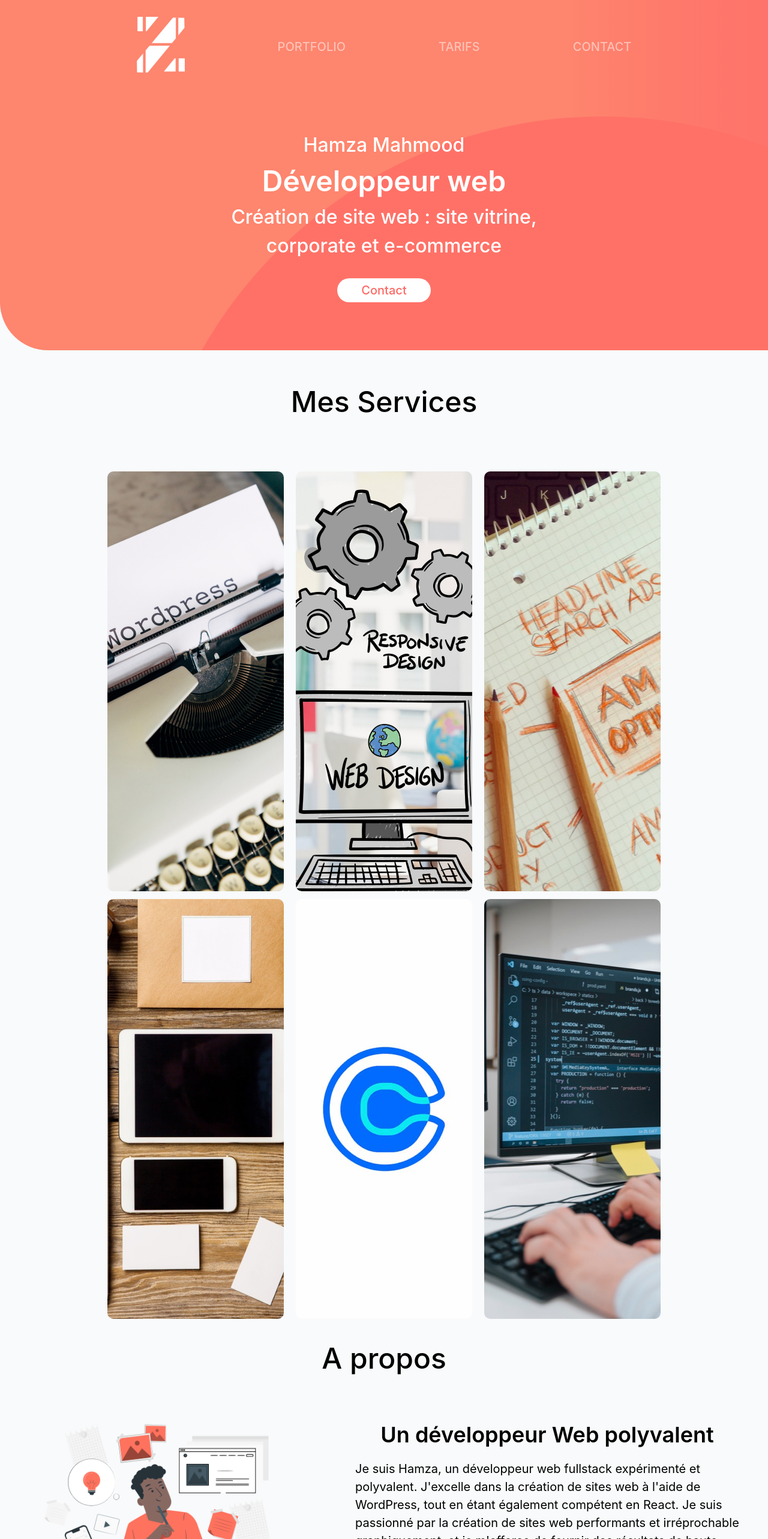
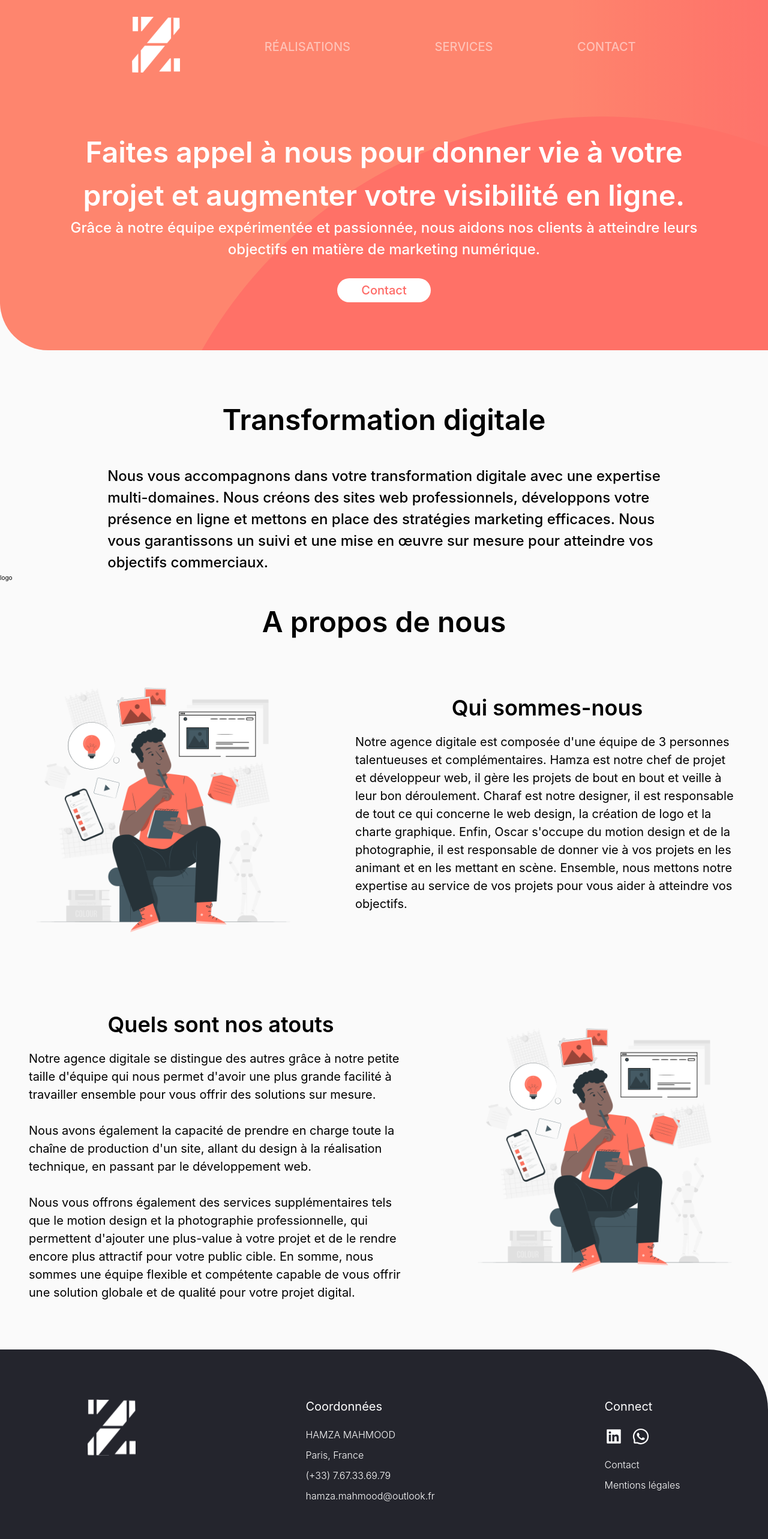
Before and after one commit to Zhamza1/Agence-digitale, a React (Create React App) app: page / in a window 1280 px wide. Shown: the top 2566 px of the page at 60% size. Built offline with nearby package versions, Linux system fonts and the light colour scheme.

Commit message:
Work on home

```diff
--- a/src/components/header.jsx
+++ b/src/components/header.jsx
@@ -25,8 +25,8 @@ const Header = () => {
         <nav className='z-[100000]' ref={navRef} >
           <ul className='flex justify-around px-[15rem] text-white items-center text-[2rem] md:flex-col md:text-[40px] '  >
             <NavLink  to="/" className='w-[8rem] h-[10rem] ' > <img src={Logo} alt="logo du site zhamza" /> </NavLink>
-              <li className=' font-medium text-[#ffffff] opacity-50 hover:opacity-100 transition-all duration-500 uppercase '  > <NavLink to="/portfolio" className={({ isActive }) => isActive ? activeLink : undefined}> Réalisations  </NavLink></li>
-              <li className=' font-medium text-[#ffffff] opacity-50 hover:opacity-100 transition-all duration-500 '  > <NavLink to="/tarifs" className={({ isActive }) => isActive ? activeLink : undefined}>  SERVICES </NavLink> </li>
+              <li className=' font-medium text-[#ffffff] opacity-50 hover:opacity-100 transition-all duration-500 uppercase '  > <NavLink to="/realisations" className={({ isActive }) => isActive ? activeLink : undefined}> Réalisations  </NavLink></li>
+              <li className=' font-medium text-[#ffffff] opacity-50 hover:opacity-100 transition-all duration-500 '  > <NavLink to="/services" className={({ isActive }) => isActive ? activeLink : undefined}>  SERVICES </NavLink> </li>
               <li className=' font-medium text-[#ffffff] opacity-50 hover:opacity-100 transition-all duration-500 '  > <NavLink to="/contact" className={({ isActive }) => isActive ? activeLink : undefined}>CONTACT </NavLink> </li>
           </ul>
           <button
--- /dev/null
+++ b/src/components/logo.jsx
@@ -0,0 +1,9 @@
+import React from 'react'
+
+const logo = () => {
+  return (
+    <div>logo</div>
+  )
+}
+
+export default logo
--- a/src/components/realisationsCard.jsx
+++ b/src/components/realisationsCard.jsx
@@ -1,6 +1,6 @@
 import React from 'react'
 
-const portfolioCard = (props) => {
+const realisationsCard = (props) => {
   return (
     <>
         <div className=' w-[45%] h-[100%] rounded-[10px] sm:w-[100%] sm:mb-[3.6rem] '>
@@ -10,4 +10,4 @@ const portfolioCard = (props) => {
   )
 }
 
-export default portfolioCard
+export default realisationsCard
--- a/src/components/tarifsCard.jsx
+++ /dev/null
@@ -1,59 +0,0 @@
-import React from 'react'
-import {
-    Link
-  } from "react-router-dom";
-
-
-const tarifsCard = (props) => {
-  return (
-    <>
-        <div className='relative flex justify-center drop-shadow-lg w-[90%] bg-[#FFFFFF] py-[1.5rem]  mx-[5%] rounded-[1.5rem] mb-[4rem] cursor-pointer transition-all duration-500 hover:top-[-1rem] hover:shadow-2xl ' >
-            <div className={` w-[20%] ${props.bgColor} rounded-[1.5rem] text-center px-[3rem] pt-[4rem] ${props.textColor} xl:w-[25%] md:w-[26%] sm:w-[30%] pb-[2rem] sm:pb-[2rem] `} >
-                <h3 className='font-semibold text-[2.5rem] ' >SITE VITRINE <br /> {props.site} </h3>
-                <h2 className='font-semibold text-[3.2rem] ' >À PARTIR DE {props.prix}€ </h2>
-                <h4 className='font-light text-[1.8rem] pb-[3rem] pt-[1rem] uppercase  ' > {props.description} </h4>
-                <Link to="/contact" >    <button type='submit' className={`uppercase ${props.textButton} ${props.bgButton} px-6 py-[1rem] rounded-[0.7rem] text-[1.8rem] font-regular hover:bg-white mb-[2rem]  ${props.animation} `} > Nous contacter </button> </Link>
-                <h4 className='font-light text-[1.8rem] uppercase' > {props.description2} </h4>
-            </div>
-            <div className='w-[37%] ml-[5rem] py-[2rem] font-regular text-[16px] xl:w-[33%] sm:w-[30%]' >
-                <p className='leading-[5rem] text-[1.8rem] ' >
-                    ✓  Développé sous WORDPRESS    <br />
-
-                    ✓  Sélection d'une palette de couleur <br />
-
-                    ✓  Domaine + hébergement + e-mail pendant 12 mois <br />
-
-                    ✓  Formulaire de contact <br />
-
-                    { props.maquette ? <> {props.maquette}  <br /> </> : "" }
-
-                    <span className={`${props.gris}`} >  ✓ Création charte graphique personnalisée <br /> </span>
-
-                    <span className={`${props.gris}`} >  ✓ Création entière du design via Figma <br /> </span>
-                </p>
-            </div>
-            <div className='w-[37%] ml-[2rem] py-[2rem] font-regular text-[1.6rem] xl:w-[33%] sm:w-[30%]' >
-                <p className='leading-[5rem] text-[1.8rem] ' >
-                    ✓  Site responsive <br />
-
-                    ✓  Mise en place du contenu (textes & images) <br />
-
-                    ✓  Liens de partage sur les réseaux sociaux <br />
-
-                    ✓  Optimisation du référencement <br />
-
-                    ✓  Statistiques de visite <br />
-
-                    ✓  Mise en ligne du site <br />
-
-                    <span className={`${props.gris}`} > ✓  Mise en place d’outil spécifique <br /> </span>
-
-                    <span className={`${props.gris}`} > ✓  Création d’une page Google My Business  <br /> </span>
-                </p>
-            </div>
-        </div>
-    </>
-  )
-}
-
-export default tarifsCard
--- a/src/index.css
+++ b/src/index.css
@@ -1,5 +1,6 @@
 
 @tailwind base;
+
 @tailwind components;
 @tailwind utilities;
 
@@ -19,8 +20,28 @@ html {
 
 body {
     font-family: "Inter", sans-serif;
-    background-color: #F8FAFB;
+    background-color: #FAFAFA;
 }
+
+@layer base {
+    h1 {
+      @apply text-[4.8rem] font-semibold ;
+
+    }
+    h2 {
+      @apply text-[3.6rem] font-semibold ;
+    }
+    h3 {
+      @apply text-[2.4rem] font-medium ;
+    }
+    h4 {
+      @apply text-[2rem] font-normal ;
+    }
+    p {
+        @apply text-[1.6rem] font-normal ;
+      }
+  }
+
 
 @media only screen and (min-width : 2200px) {
 
--- a/src/page/aPropos.jsx
+++ b/src/page/aPropos.jsx
@@ -6,21 +6,37 @@ const aPropos = () => {
   return (
     <>
   <section>
-      <h1 className='flex justify-center mt-[3rem] text-[4.8rem] font-medium ' > A propos </h1>
+      <h1 className='flex justify-center mt-[3rem]' > A propos de nous  </h1>
       <div className='flex pt-[4rem] justify-around pb-[8rem] '>
           <img src={Illu1} alt="Illustration à propos" className='w-[35%] h-[40%] sm:w-[45%] ' />
         <div className='self-center w-[50%] ' >
-          <h2 className='justify-center flex text-[3.6rem] font-semibold '>Un développeur Web polyvalent</h2>
+          <h2 className='justify-center flex text-[3.6rem] font-semibold '>Qui sommes-nous</h2>
 
-        <p className='pt-[1.5rem]  flex justify-center text-[2rem] font-regular  ' >
-        Je suis Hamza, un développeur web fullstack expérimenté et polyvalent. J'excelle dans la création de sites web à l'aide de WordPress, tout en étant également compétent en React.
-        Je suis passionné par la création de sites web performants et irréprochable graphiquement, et je m'efforce de fournir des résultats de haute qualité à chaque projet sur lequel je travaille.
-        <br /><br /> Vous trouverez mon travail de premier ordre et convivial tout en étant suffisamment professionnel pour impressionner vos clients. N'hésitez pas à m'envoyer un message si vous avez des questions
-          ou des conseils sur les services que je propose.
+        <h4 className='pt-[1.5rem]  flex justify-center   ' >
+          Notre agence digitale est composée d'une équipe de 3 personnes talentueuses et complémentaires. Hamza est notre chef de projet et développeur web, il gère les projets de bout en bout et veille à leur bon déroulement. Charaf est notre designer, il est responsable de tout ce qui concerne le web design, la création de logo et la charte graphique. Enfin, Oscar s'occupe du motion design et de la photographie, il est responsable de donner vie à vos projets en les animant et en les mettant en scène. Ensemble, nous mettons notre expertise au service de vos projets pour vous aider à atteindre vos objectifs.
 
-        </p>
+        </h4>
         </div>
       </div>
+
+      <div className='flex pt-[4rem] justify-around pb-[8rem] '>
+        <div className='self-center w-[50%] ' >
+          <h2 className='justify-center flex text-[3.6rem] font-semibold '>Quels sont nos atouts </h2>
+
+        <h4 className='pt-[1.5rem]  flex justify-center   ' >
+          Notre agence digitale se distingue des autres grâce à notre petite taille d'équipe qui nous permet d'avoir une plus grande facilité à travailler ensemble pour vous offrir des solutions sur mesure.
+          <br /><br />
+          Nous avons également la capacité de prendre en charge toute la chaîne de production d'un site, allant du design à la réalisation technique, en passant par le développement web.
+          <br /><br />
+          Nous vous offrons également des services supplémentaires tels que le motion design et la photographie professionnelle, qui permettent d'ajouter une plus-value à votre projet et de le rendre encore plus attractif pour votre public cible.
+          En somme, nous sommes une équipe flexible et compétente capable de vous offrir une solution globale et de qualité pour votre projet digital.
+
+        </h4>
+        </div>
+          <img src={Illu1} alt="Illustration à propos" className='w-[35%] h-[40%] sm:w-[45%] ' />
+
+      </div>
+
       </section>
       <Footer/>
     </>
--- a/src/page/home.jsx
+++ b/src/page/home.jsx
@@ -1,5 +1,5 @@
 import { useRef,React } from 'react'
-import HomeCard from '../components/homeCard'
+import ServicesCard from '../components/servicesCard'
 import APropos from './aPropos'
 import {
   Link
@@ -9,6 +9,7 @@ import { FaBars,FaTimes } from 'react-icons/fa';
 import "../components/header.css"
 import Logo from "../asset/Logo.svg"
 import {Helmet} from "react-helmet-async"
+import LogoComponent from '../components/logo';
 
 
 const Home = (name) => {
@@ -32,8 +33,8 @@ const Home = (name) => {
         <nav className='z-[100000]' ref={navRef} >
           <ul className='flex justify-around px-[15rem] text-white items-center font-regular text-[2rem] md:flex-col md:text-[40px] '>
             <Link to="/" className="w-[8rem] h-[10rem] " > <img src={Logo} alt="logo du site zhamza" /> </Link>
-            <Link to="/portfolio" ><li className=' font-medium text-[#ffffff] opacity-50 hover:opacity-100 transition-all duration-500 active:opacity-100   '>PORTFOLIO</li> </Link>
-            <Link to="/tarifs"> <li className=' font-medium text-[#ffffff] opacity-50 hover:opacity-100 transition-all duration-500 active:opacity-100 ' >TARIFS</li></Link>
+            <Link to="/realisations" ><li className=' font-medium text-[#ffffff] opacity-50 hover:opacity-100 transition-all duration-500 active:opacity-100 uppercase '>Réalisations</li> </Link>
+            <Link to="/services"> <li className=' font-medium text-[#ffffff] opacity-50 hover:opacity-100 transition-all duration-500 active:opacity-100 ' >SERVICES</li></Link>
             <Link to="/contact" > <li className=' font-medium text-[#ffffff] opacity-50 hover:opacity-100 transition-all duration-500 active:opacity-100 ' >CONTACT</li> </Link>
           </ul>
           <button
@@ -48,9 +49,10 @@ const Home = (name) => {
 			  </button>
       </header>
       <div className='text-center' >
-        <h2 className='text-[3.2rem] font-medium ' >Hamza Mahmood </h2>
-        <h1 className='text-[4.8rem] font-semibold' >Développeur web</h1>
-        <h2 className='text-[3.2rem] font-medium' > Création de site web : site vitrine,<br></br>  corporate et e-commerce </h2>
+        <h1 className='text-[4.8rem] font-semibold' >Faites appel à nous pour donner vie à votre <br /> projet et augmenter votre visibilité en ligne.</h1>
+        <h3 className='text-[2.4rem] font-medium' > Grâce à notre équipe expérimentée et passionnée, nous aidons nos clients à atteindre leurs <br /> objectifs en matière de marketing numérique.
+
+</h3>
 
         <div className='pt-[3rem]' ><Link to="/contact" > <button type='submit' className=' text-[#FE6965] bg-[#FFFFFF] font-medium px-[4rem] py-[0.5rem] rounded-full text-[2rem] hover:bg-[#EFEFEF]  transition ease-in-out delay-100 ' >Contact</button> </Link> </div>
         </div>
@@ -58,21 +60,9 @@ const Home = (name) => {
     </section>
 
     <section >
-      <h1 className='text-[4.8rem] font-medium flex justify-center mt-[5rem] mb-[8rem] '>Mes Services </h1>
-
-      <div>
-        <div className=' flex justify-center flex-wrap mx-[9%] '  >
-            <HomeCard description="WordPress est un logiciel de la famille des CMS. Le CMS WordPress permet à la fois de gagner du temps de développement au niveau de la création de votre site internet et d’y ajouter facilement des pages, WordPress permet donc la création de sites dynamiques." title="Wordpress" bgImage="bg-wordpress lg:bg-wordpress-1024 sm:bg-wordpress-425 " />
-            <HomeCard description="Le web design est la conception de l'interface web : l’architecture interactionnelle, l’organisation des pages, l’arborescence et la navigation dans un site web" title="Web design" bgImage="bg-webdesignsvg  lg:bg-webdesignsvg-1024 sm:bg-webdesignsvg-425 " />
-            <HomeCard description="Le référencement naturel, le SEO a pour but d’améliorer votre classement dans les résultats de recherche tel que Google afin d’augmenter le trafic de visiteurs sur votre site web." title="SEO" bgImage="bg-seo  lg:bg-seo-1024 sm:bg-seo-425 " />
-        </div>
-
-        <div className='flex justify-center flex-wrap mx-[9%] mt-[1%] '  >
-          <HomeCard description="Compatibilité desktop tablette & application mobile." title="Responsive design" bgImage="bg-responsive  lg:bg-responsive-1024 sm:bg-responsive-425 " />
-          <HomeCard description="Mise en place d’outils spécifiques telle que calendly, des outils de tracking, outil d’automation et d’autres encore " title="Mise en place d'outils" bgImage="bg-calendly  lg:bg-calendly-1024 sm:bg-calendly-425 " />
-          <HomeCard description="La maintenance d'un site web consiste à mener un ensemble d'actions qui vont garder votre site en bonne santé et à jour, sur le plan technique mais aussi éditorial. Il s'agit donc de détecter et corriger les problèmes qui peuvent se créer au fur et à mesure que votre site évolue." title="Maintenance site " bgImage="bg-maintenance  lg:bg-maintenance-1024 sm:bg-maintenance-425  " />
-        </div>
-      </div>
+      <h1 className=' flex justify-center mt-[8rem] mb-[4rem] '>Transformation digitale </h1>
+      <h3 className='flex justify-center ' >Nous vous accompagnons dans votre transformation digitale avec une expertise <br /> multi-domaines. Nous créons des sites web professionnels, développons votre <br /> présence en ligne et mettons en place des stratégies marketing efficaces. Nous <br /> vous garantissons un suivi et une mise en œuvre sur mesure pour atteindre vos <br /> objectifs commerciaux.</h3>
+      <LogoComponent/>
     </section>
 
 
--- a/src/page/realisations.jsx
+++ b/src/page/realisations.jsx
@@ -4,20 +4,20 @@ import Shoppy from "../asset/Shoppy.svg"
 import Weexa from "../asset/Weexa.svg"
 import Lumieres from "../asset/lumieres.svg"
 
-import PortfolioCard from '../components/realisationsCard'
+import RealisationsCard from '../components/realisationsCard'
 import Header from '../components/header'
 import Footer from '../components/footer'
 import {Helmet} from 'react-helmet-async'
 
 
 
-const portfolio = () => {
+const realisations = () => {
   return (
     <>
     <Helmet>
-        <title> Zhamza | Portfolio </title>
+        <title> Zhamza | Réalisations </title>
         <meta name='description' content='Mes récents travaux | Vous retrouverez ici les derniers travaux que j’ai pu réaliser '  />
-        <link rel="canonical" href="/portfolio" />
+        <link rel="canonical" href="/realisations" />
       </Helmet>
 
     <section>
@@ -27,14 +27,14 @@ const portfolio = () => {
 
 
       <div className='flex justify-around mt-[6.4rem] mx-[20%] sm:flex-col '>
-        <PortfolioCard link="https://www.group-edt.fr/" alt="Image Site EDT" img={EDT} />
-        <PortfolioCard link="https://weexa.com/fr/accueil/" alt="Image Site Weexa" img={Weexa}  />
+        <RealisationsCard link="https://www.group-edt.fr/" alt="Image Site EDT" img={EDT} />
+        <RealisationsCard link="https://weexa.com/fr/accueil/" alt="Image Site Weexa" img={Weexa}  />
       </div>
 
 
       <div className='flex justify-around  mb-[13rem] mx-[20%] sm:flex-col mt-[3.6rem] md:mt-[3.6rem] sm:mt-[0rem] ' > {/* md:mt-[3.6rem] */}
-        <PortfolioCard link="https://www.xn--lumiresdeparis-yjb.fr/" alt="Image Site lumieres de paris" img={Lumieres} />
-        <PortfolioCard link="https://shoppy1.netlify.app/" alt="Image Site Shoppy" img={Shoppy} />
+        <RealisationsCard link="https://www.xn--lumiresdeparis-yjb.fr/" alt="Image Site lumieres de paris" img={Lumieres} />
+        <RealisationsCard link="https://shoppy1.netlify.app/" alt="Image Site Shoppy" img={Shoppy} />
       </div>
 
     </section>
@@ -43,4 +43,4 @@ const portfolio = () => {
   )
 }
 
-export default portfolio
+export default realisations
--- a/src/page/services.jsx
+++ b/src/page/services.jsx
@@ -1,6 +1,6 @@
 import React from 'react'
 import Header from "../components/header"
-import TarifsCard from '../components/tarifsCard'
+import ServicesCard from '../components/servicesCard'
 import Footer from '../components/footer'
 import {Helmet} from 'react-helmet-async'
 
@@ -8,19 +8,29 @@ const tarif = (site, prix, description, description2, gris,bgColor) => {
   return (
     <>
       <Helmet>
-        <title> Zhamza | Tarifs </title>
-        <meta name='description' content='Tarifs | Un tarif adapté pour un site internet de qualité ! '  />
-        <link rel="canonical" href="/tarifs" />
+        <title> Zhamza | Services </title>
+        <meta name='description' content='Services | Un tarif adapté pour un site internet de qualité ! '  />
+        <link rel="canonical" href="/services" />
       </Helmet>
 
       <Header/>
-      <section className='mb-[4rem]' >
-        <h1 className='font-medium text-[4.8rem] flex justify-center mt-[4rem] ' > Tarifs </h1>
-        <h2 className=' text-[2rem] font-regular flex justify-center mb-[4rem] ' > Un tarif adapté pour un site internet de qualité ! </h2>
-        <TarifsCard site="STANDARD" prix="499" description="POUR UN SITE AVEC La FORMULE LA PLUS SIMPLE " description2="Toutes les fonctionnalités essentielles dont vous avez besoin " bgColor="bg-[#FFF3F1]" bgButton="bg-secondary" textButton="text-[#FFFFFF] " gris="text-[#DDBCBC]" maquette="✓  Charte graphique à partir d'une maquette pré-définie" animation="hover:bg-[#F0BDB3] transition ease-in-out delay-100  hover:text-[#24252D]" />
+      <section >
+      <h1 className='text-[4.8rem] font-medium flex justify-center mt-[5rem] mb-[8rem] '>Mes Services </h1>
 
-        <TarifsCard site="PERSONNALISÉ" prix="699" description="Pour un site en accord avec vos gouts et couleurs" description2="Fonctionnalités avancées pour un contrôle total " bgColor="bg-secondary" bgButton="bg-[#FFFFFF]" textButton="text-[#000000]" textColor="text-[#FFFFFF]" animation=" hover:bg-[#EFEFEF] transition ease-in-out delay-100 "/>
-      </section>
+      <div>
+        <div className=' flex justify-center flex-wrap mx-[9%] '  >
+            <ServicesCard description="WordPress est un logiciel de la famille des CMS. Le CMS WordPress permet à la fois de gagner du temps de développement au niveau de la création de votre site internet et d’y ajouter facilement des pages, WordPress permet donc la création de sites dynamiques." title="Wordpress" bgImage="bg-wordpress lg:bg-wordpress-1024 sm:bg-wordpress-425 " />
+            <ServicesCard description="Le web design est la conception de l'interface web : l’architecture interactionnelle, l’organisation des pages, l’arborescence et la navigation dans un site web" title="Web design" bgImage="bg-webdesignsvg  lg:bg-webdesignsvg-1024 sm:bg-webdesignsvg-425 " />
+            <ServicesCard description="Le référencement naturel, le SEO a pour but d’améliorer votre classement dans les résultats de recherche tel que Google afin d’augmenter le trafic de visiteurs sur votre site web." title="SEO" bgImage="bg-seo  lg:bg-seo-1024 sm:bg-seo-425 " />
+        </div>
+
+        <div className='flex justify-center flex-wrap mx-[9%] mt-[1%] '  >
+          <ServicesCard description="Compatibilité desktop tablette & application mobile." title="Responsive design" bgImage="bg-responsive  lg:bg-responsive-1024 sm:bg-responsive-425 " />
+          <ServicesCard description="Mise en place d’outils spécifiques telle que calendly, des outils de tracking, outil d’automation et d’autres encore " title="Mise en place d'outils" bgImage="bg-calendly  lg:bg-calendly-1024 sm:bg-calendly-425 " />
+          <ServicesCard description="La maintenance d'un site web consiste à mener un ensemble d'actions qui vont garder votre site en bonne santé et à jour, sur le plan technique mais aussi éditorial. Il s'agit donc de détecter et corriger les problèmes qui peuvent se créer au fur et à mesure que votre site évolue." title="Maintenance site " bgImage="bg-maintenance  lg:bg-maintenance-1024 sm:bg-maintenance-425  " />
+        </div>
+      </div>
+    </section>
       <Footer />
     </>
   )
```
Also changed, not shown: src/App.js (+4 -4 lines), src/components/servicesCard.jsx (renamed from src/components/homeCard.jsx, +2 -7 lines).
